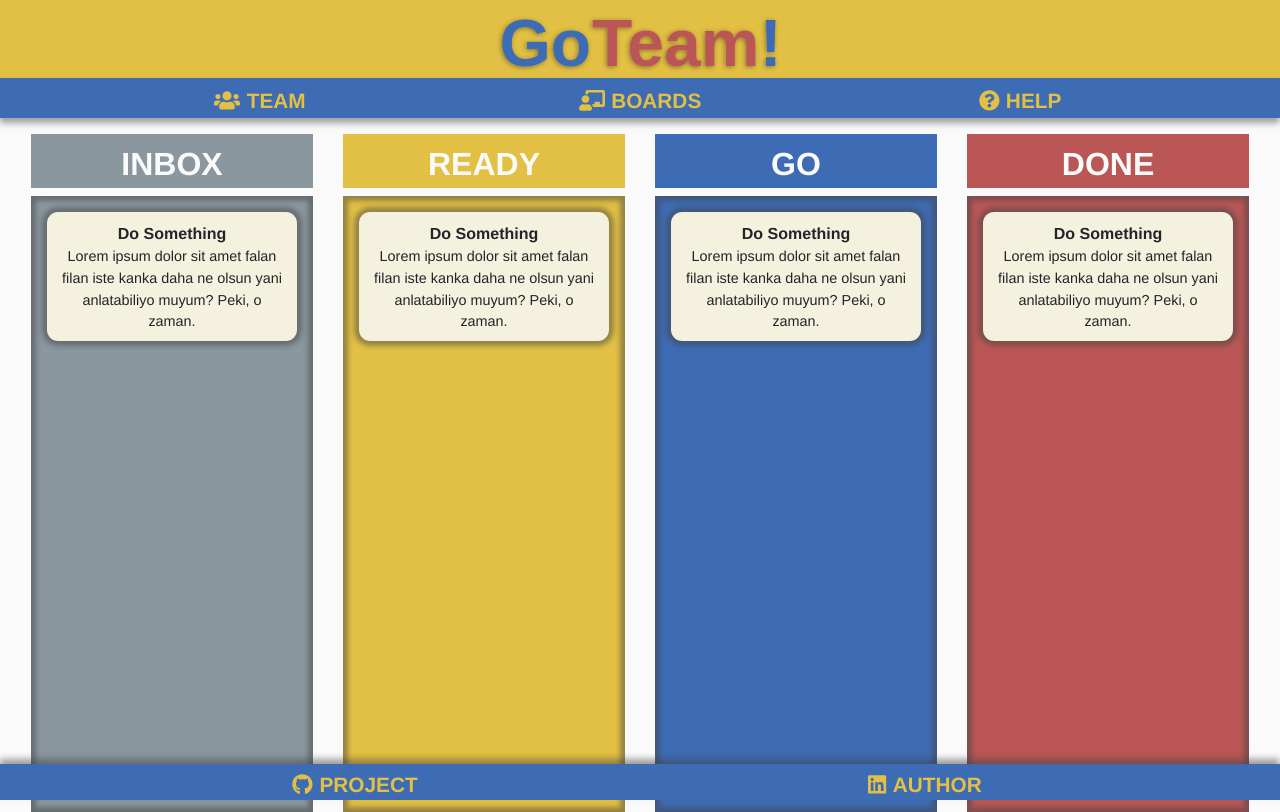
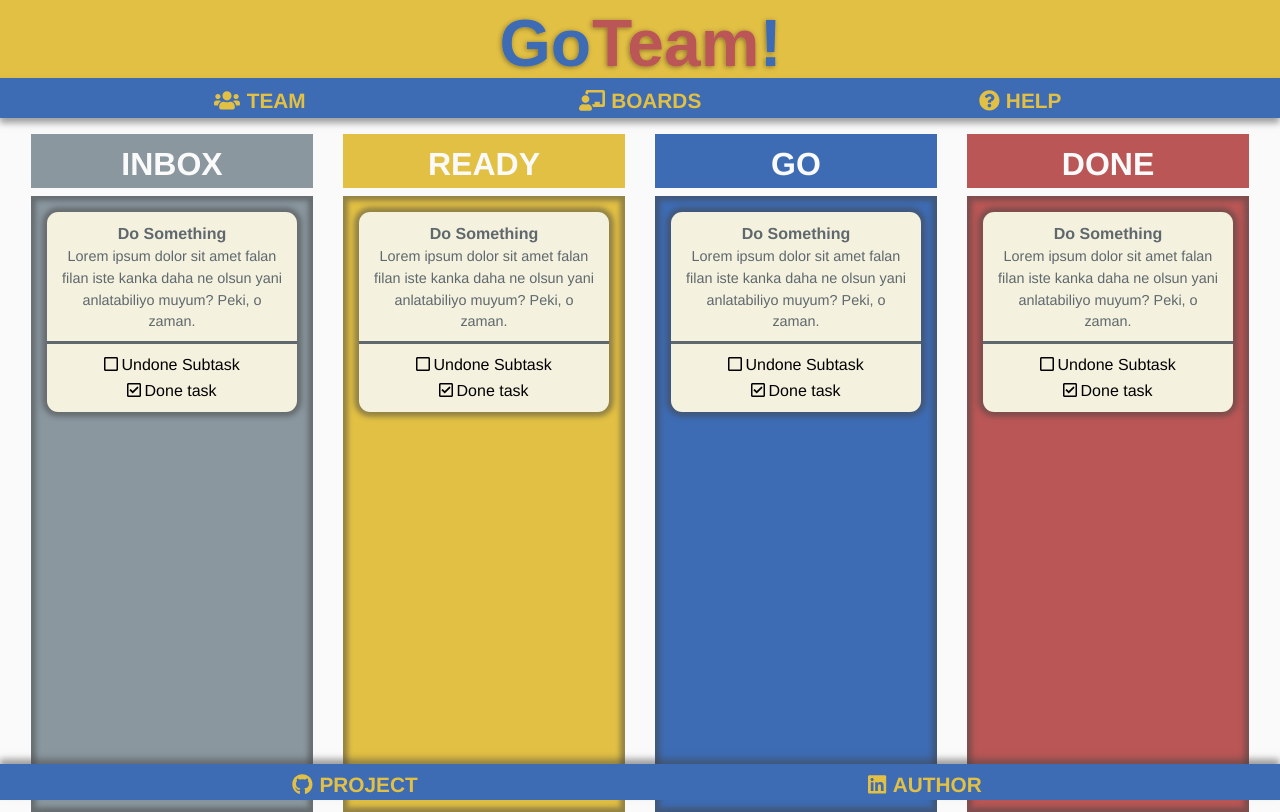
Before and after one commit to 4c3x5u/portfolio_goteam, a React (Create React App) app in the folder frontend/: page / in a window 1280 px wide. Built offline with nearby package versions, Linux system fonts and the light colour scheme.

Commit message:
Subtasks: basic implementation.

```diff
--- a/frontend/package.json
+++ b/frontend/package.json
@@ -5,6 +5,7 @@
   "dependencies": {
     "@fortawesome/fontawesome-svg-core": "^1.2.35",
     "@fortawesome/free-brands-svg-icons": "^5.15.3",
+    "@fortawesome/free-regular-svg-icons": "^5.15.3",
     "@fortawesome/free-solid-svg-icons": "^5.15.3",
     "@fortawesome/react-fontawesome": "^0.1.14",
     "@testing-library/jest-dom": "^5.11.4",
--- a/frontend/src/components/Home/Body/Column/Task/Task.jsx
+++ b/frontend/src/components/Home/Body/Column/Task/Task.jsx
@@ -1,14 +1,41 @@
 import React from 'react';
+import { FontAwesomeIcon } from '@fortawesome/react-fontawesome';
+import { faSquare, faCheckSquare } from '@fortawesome/free-regular-svg-icons';
 
 import './task.sass';
 
 const Task = () => (
   <div className="Task">
     <h1 className="Title">Do Something</h1>
+
     <p className="Description">
       Lorem ipsum dolor sit amet falan filan iste kanka daha ne olsun yani
       anlatabiliyo muyum? Peki, o zaman.
     </p>
+
+    <ul className="Subtasks">
+      <li className="Subtask">
+        <button
+          className="CheckButton"
+          onClick={() => console.log('check/uncheck')}
+          type="button"
+        >
+          <FontAwesomeIcon className="CheckBox" icon={faSquare} />
+          Undone Subtask
+        </button>
+      </li>
+
+      <li className="Subtask">
+        <button
+          className="CheckButton"
+          onClick={() => console.log('check/uncheck')}
+          type="button"
+        >
+          <FontAwesomeIcon className="CheckBox" icon={faCheckSquare} />
+          Done task
+        </button>
+      </li>
+    </ul>
   </div>
 );
 
--- a/frontend/src/components/Home/Body/Column/Task/task.sass
+++ b/frontend/src/components/Home/Body/Column/Task/task.sass
@@ -2,11 +2,11 @@
 
 .Task
   background-color: var.$eggshell
-  font-family: var.$default-font
   text-align: center
-  padding: .75rem 0 .50rem 0
+  padding: .75rem 0 .5rem 0
   border-radius: .7rem
   box-shadow: 0 0 .3rem .3rem rgba(67, 67, 67, 50%)
+  color: var.$black-coral
 
   .Title
     font-size: 1rem
@@ -16,3 +16,24 @@
   .Description
     margin: .2rem .7rem 0 .7rem
     font-size: 0.9rem
+
+  .Subtasks
+    margin-top: .5rem
+    border-top: .2rem solid var.$black-coral
+    padding: 0.5rem 1rem 0 1rem
+    list-style: none
+    margin-bottom: 0
+
+    .Subtask
+      font-style: italic
+
+      .CheckButton
+        background-color: transparent
+        border: none
+
+        .CheckBox
+          font-weight: bold
+          margin-right: 0.2rem
+
+        li
+          margin-bottom: 0
```
Also changed, not shown: 2 other files (tests, documents, lock files or other folders).
